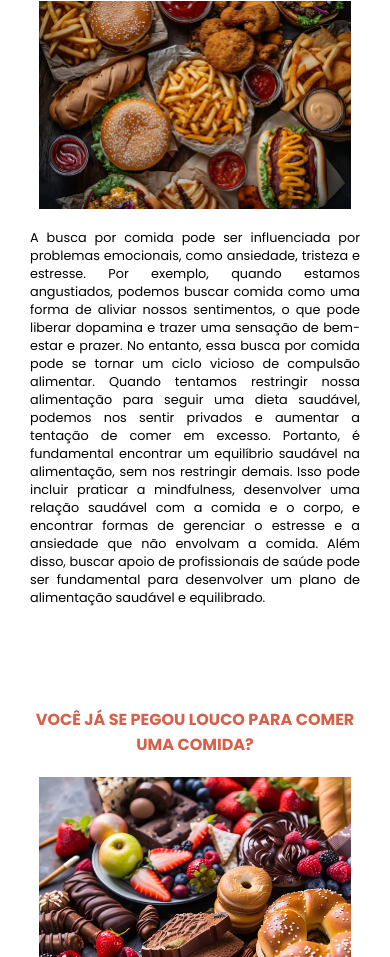
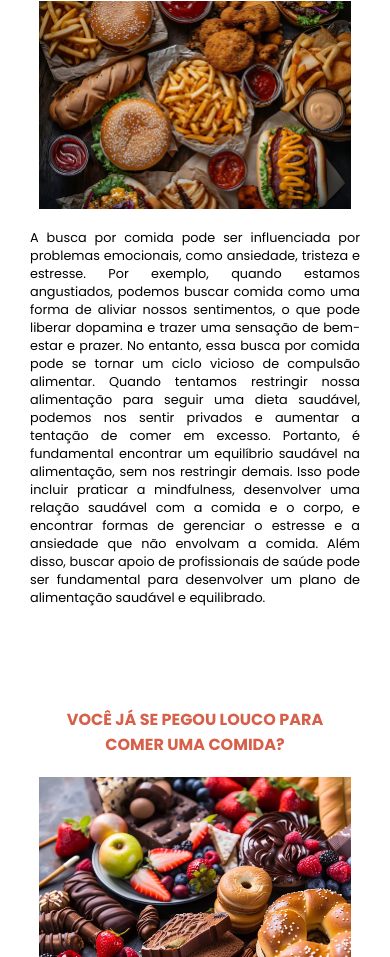
Before and after one commit to AdoniasMacedo/my-food-life-blog, a plain HTML site: page index.html in a window 390 px wide. Shown: the part 3969-4926 px from the top of the page. Drawn offline with Linux system fonts and the light colour scheme; a web font is replaced by a local one.

Commit message:
article titles

```diff
--- a/styles/style.css
+++ b/styles/style.css
@@ -239,7 +239,8 @@ main{
     color: #D66049;
     text-align: center;
     font-size: 1em;
-    margin: 30px 20px 20px 20px;
+    margin: 30px auto 20px auto;
+    max-width: 80%;
 }
 
 #readline-mobile article img{
```
